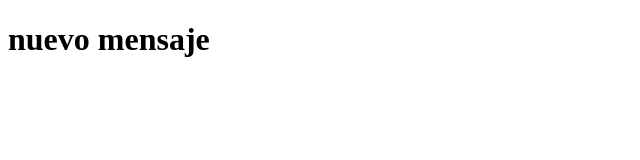
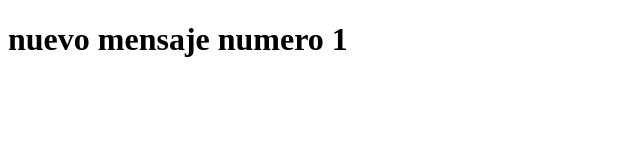
Before and after one commit to Roche33/html-css-alura, a plain HTML site: page index.html in a window 1280 px wide. Shown: the whole page, without its empty margins (0-640 px from the left). Drawn offline with Linux system fonts and the light colour scheme.

Commit message:
Se agrego mas info a la h1

```diff
--- a/index.html
+++ b/index.html
@@ -6,6 +6,6 @@
     <title>Pagina de prueba</title>
 </head>
 <body>
-    <h1>nuevo mensaje</h1>
+    <h1>nuevo mensaje numero 1</h1>
 </body>
 </html>
```
Also changed, not shown: 1 other file.
